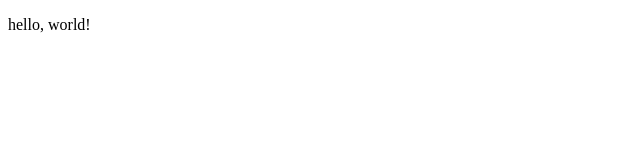
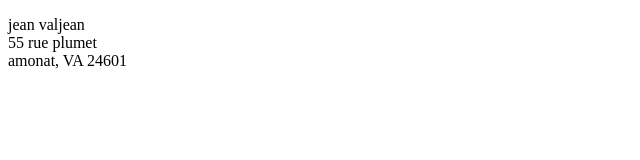
Before and after one commit to rohit8932/sample_website, a plain HTML site: page index.html in a window 1280 px wide. Shown: the whole page, without its empty margins (0-640 px from the left). Drawn offline with Linux system fonts and the light colour scheme.

Commit message:
add conent with new line

```diff
--- a/index.html
+++ b/index.html
@@ -7,7 +7,7 @@
 </head>
 
 <body>
-	<p>hello, world!</p>
+	<p>jean valjean <br>55 rue plumet <br>amonat, VA 24601</p>
 
 </body>
 </html>
```
